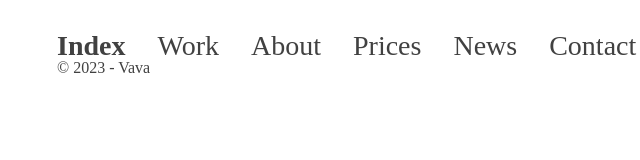
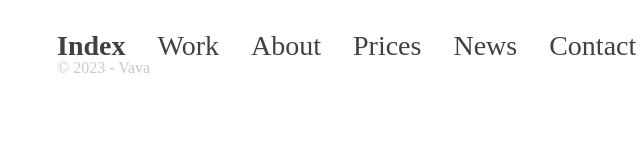
Before and after one commit to Luiso101/practica_final_precurso_luis_alberto_ferrando, a plain HTML site: page index.html in a window 1536 px wide. Shown: the full height of the page, 11-651 px from the left. Drawn offline with Linux system fonts and the light colour scheme; a web font is replaced by a local one.

Commit message:
header y footer terminados

```diff
--- a/css/style.css
+++ b/css/style.css
@@ -62,7 +62,7 @@ header .container {
     justify-content: space-between;
     flex-wrap: wrap;
     font-size: 1.75em;
-    padding: 0em 1.25em;
+    padding: 0rem 1.25rem;
 
 
 }
@@ -102,6 +102,15 @@ header nav.container .menu .active {
 }
 
 /*fin header*/
+/*inicio del footer*/
+footer .container {
+    padding: 0rem 1.25rem;
+    color: var(--secondaryColor);
+
+
+}
+
+/*final de footer*/
 
 /*mediaqueries*/
 @media(min-width: 48rem) {
@@ -133,7 +142,7 @@ header nav.container .menu .active {
     }
 
     header nav.container .menu a {
-        padding: 0rem calc(var(--space)*1.25) 0 0;
+        padding: 0rem calc(var(--space)* 1.25) 0 0;
 
     }
 
@@ -144,4 +153,9 @@ header nav.container .menu .active {
     header .container {
         padding: 0em;
     }
+
+    footer .container {
+        padding: 0em;
+
+    }
 }
```
